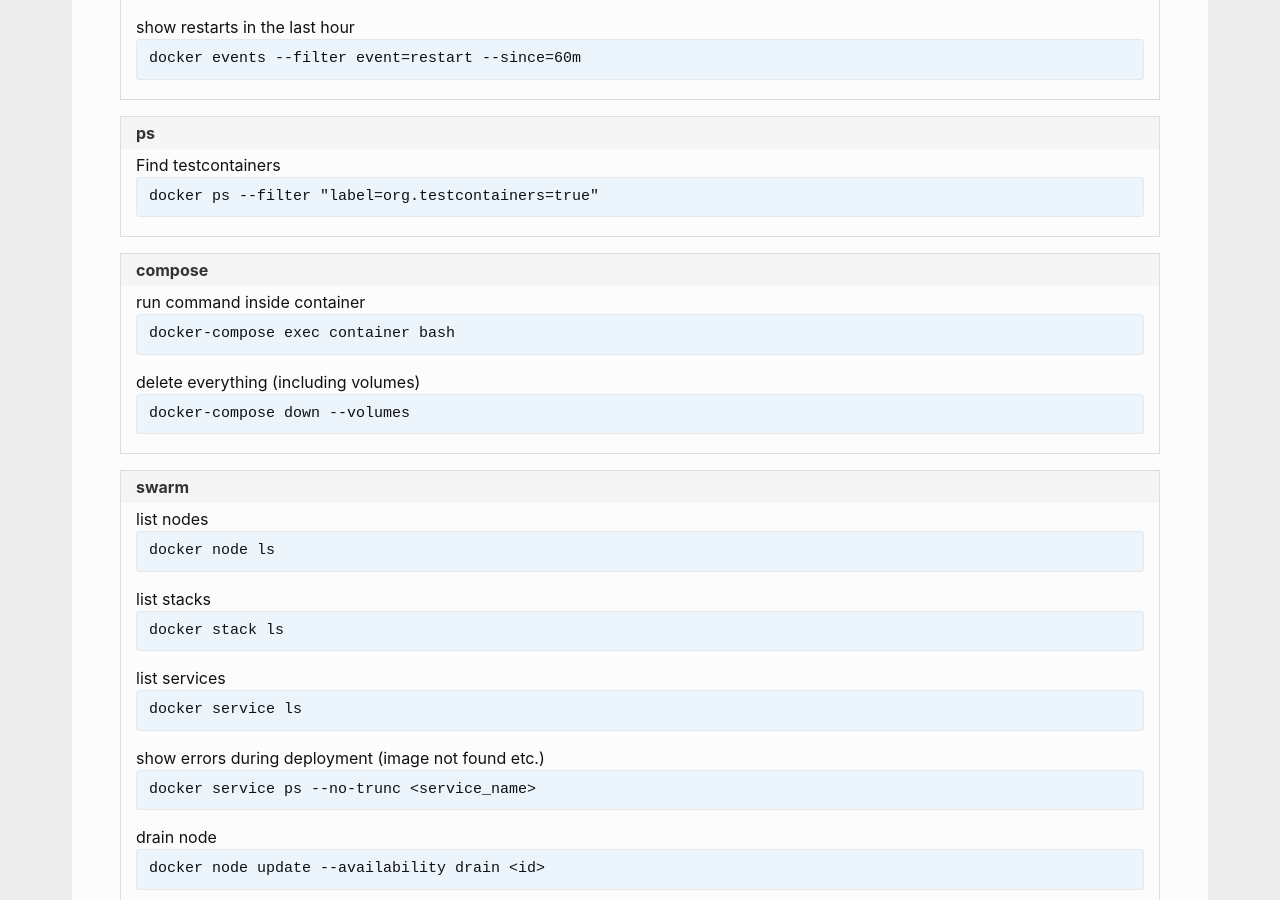
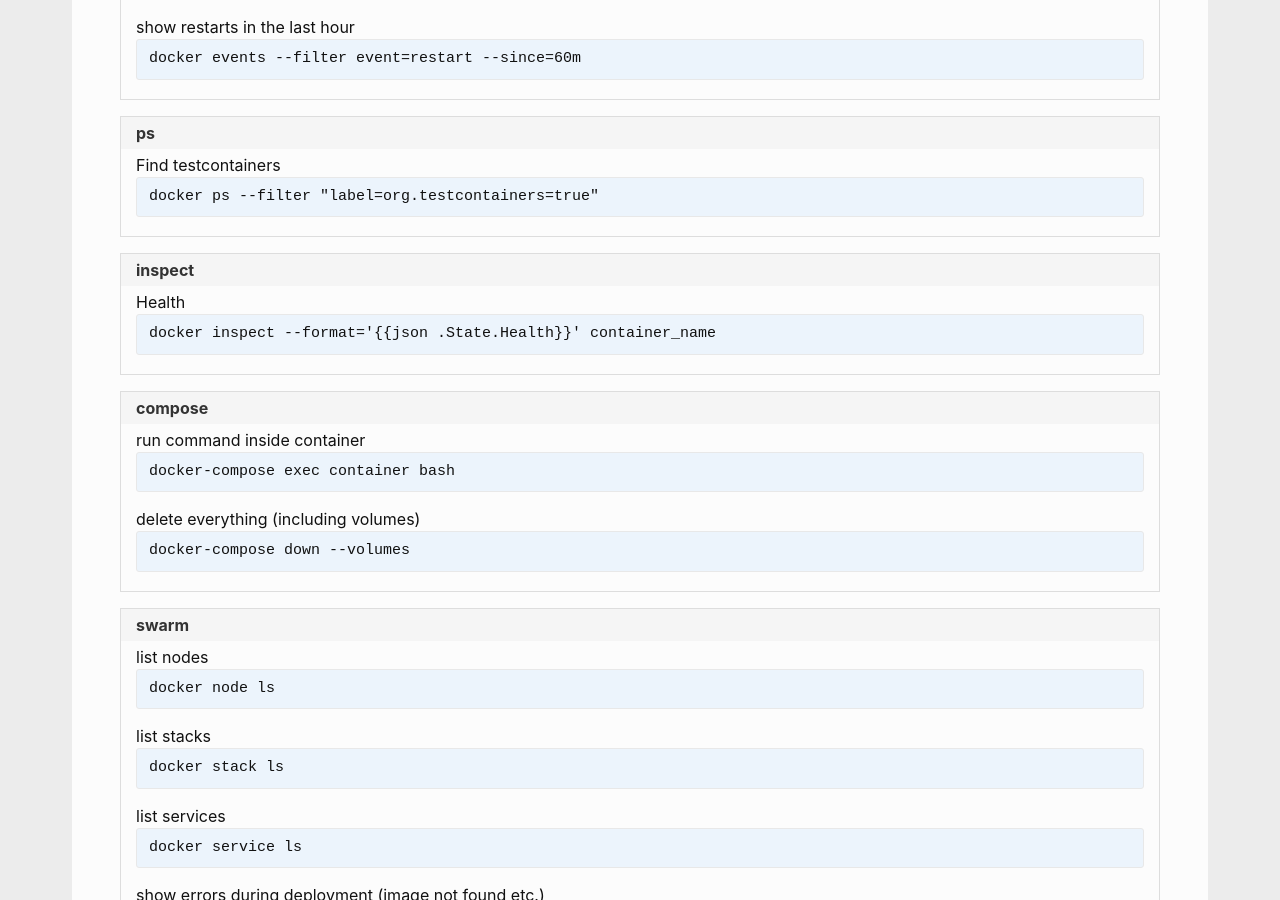
Before and after one commit to andreas-mausch/cheatsheets, a Jekyll site: the page built from _cheatsheets/docker.md, in a window 1280 px wide and 900 px high, scrolled down 579 px. Built offline with Jekyll 4.4.1, drawn with Linux system fonts in a browser that asks for light colours.

Commit message:
docker health status

```diff
--- a/_cheatsheets/docker.md
+++ b/_cheatsheets/docker.md
@@ -15,6 +15,9 @@ section:
   - name: ps
     commands:
       Find testcontainers: docker ps --filter "label=org.testcontainers=true"
+  - name: inspect
+    commands:
+      Health: docker inspect --format='{{json .State.Health}}' container_name
   - name: compose
     commands:
       run command inside container: docker-compose exec container bash
```
